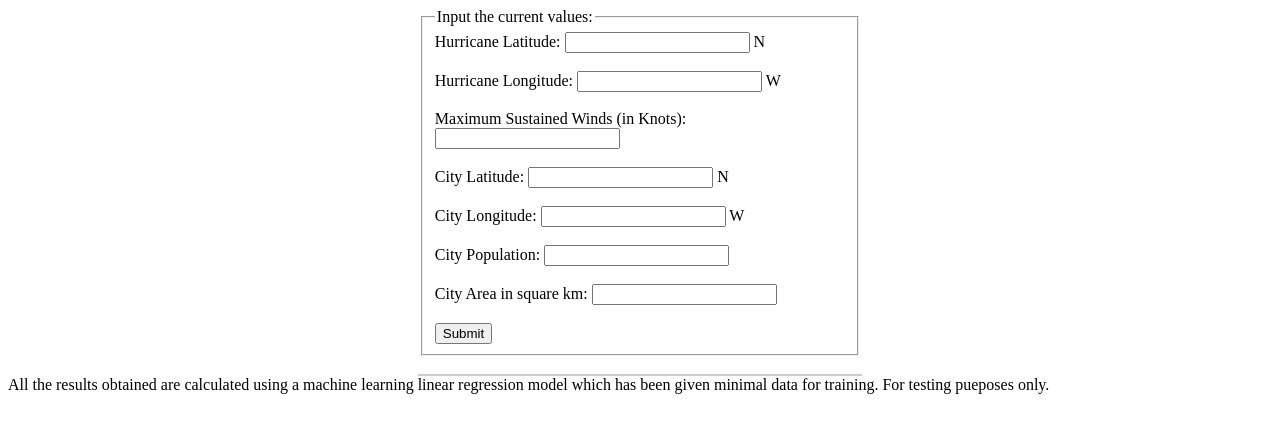
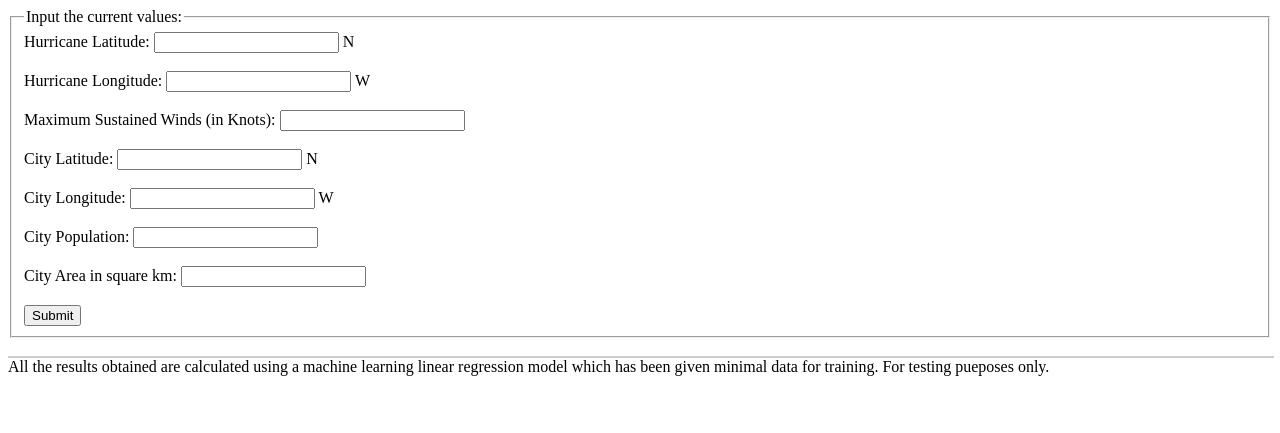
Before and after one commit to AmiBuch/casualty-prediction, a Flask app: page / in a window 1280 px wide. Shown: the top 433 px of the page. Run offline with Flask 2, Linux system fonts and the light colour scheme.

Commit message:
Update main.html

```diff
--- a/templates/main.html
+++ b/templates/main.html
@@ -8,12 +8,12 @@
     <style>
         form {
             margin: auto;
-            width: 35%;
+            width: 100%;
         }
 
         .result {
             margin: auto;
-            width: 35%;
+            width: 100%;
             border: 1px solid #ccc;
         }
     </style>
```
Also changed, not shown: other parts of templates/main.html (+1 -1 lines).
